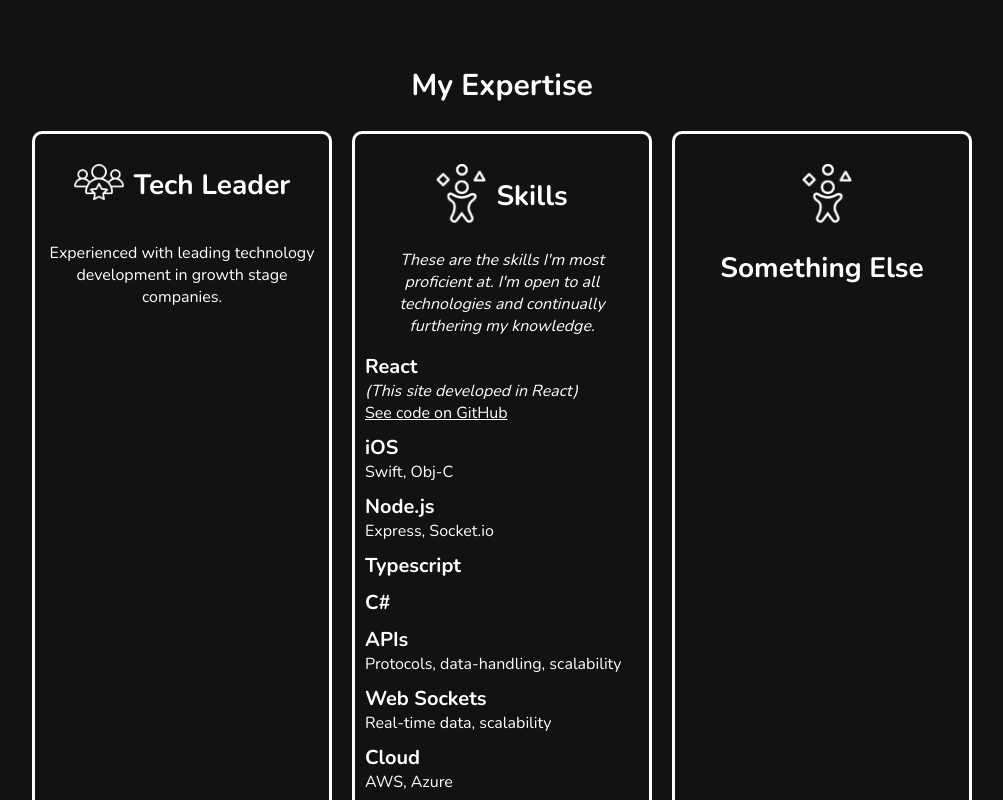
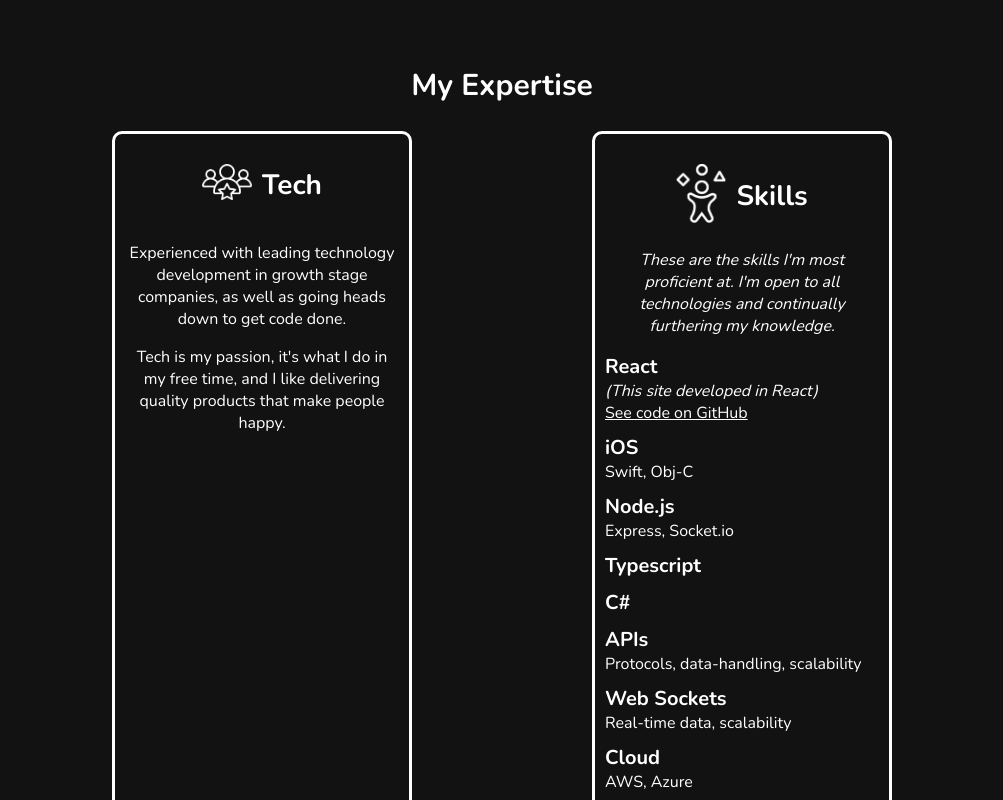
Before and after one commit to mrichhub/mikerichards.tech, a React (Vite) app: page /portfolio in a window 1280 px wide. Shown: the part 1480-2280 px from the top of the page, without its empty margins (138-1141 px from the left). Built offline with nearby package versions, Linux system fonts and the light colour scheme.

Commit message:
Last minute touches

```diff
--- a/index.html
+++ b/index.html
@@ -2,13 +2,35 @@
 <html lang="en">
 	<head>
 		<meta charset="UTF-8" />
-		<link rel="icon" type="image/svg+xml" href="/vite.svg" />
+		<link rel="icon" type="image/x-icon" href="/favicon.ico" />
 		<meta name="viewport" content="width=device-width, initial-scale=1.0" />
 		<title>Mike Richards - Technologist / Startup Founder / Full-Stack Engineer</title>
 
 		<link rel="preconnect" href="https://fonts.googleapis.com" />
 		<link rel="preconnect" href="https://fonts.gstatic.com" crossorigin />
 		<link href="https://fonts.googleapis.com/css2?family=Nunito:wght@200;400;700&family=Poppins:wght@100;200;300;600&display=swap" rel="stylesheet" />
+
+			<!-- Search Engine -->
+		<meta name="image" content="https://v2.mikerichards.tech/mike-richards-avatar.png" />
+		<!-- Schema.org for Google -->
+		<meta itemprop="name" content="Mike Richards - Technologist / Startup Founder / Full-Stack Engineer" />
+		<meta itemprop="image" content="https://v2.mikerichards.tech/mike-richards-avatar.png" />
+		<meta itemprop="description" content="Technologist, startup founder, full-stack engineer and more." />
+		<!-- Twitter -->
+		<meta name="twitter:card" content="summary" />
+		<meta name="twitter:title" content="Mike Richards - Technologist / Startup Founder / Full-Stack Engineer" />
+		<meta name="twitter:description" content="Architect, developer, startup founder and more. I have created and worked on a number of successful apps that range in technologies. I'm passionate about tech, its applications and how it's used. I'm always on the lookout for innovative ideas that I can help with." />
+		<meta name="twitter:site" content="@mmrichards" />
+		<meta name="twitter:creator" content="@mmrichards" />
+		<meta name="twitter:image:src" content="https://v2.mikerichards.tech/mike-richards-avatar.png" />
+		<!-- Open Graph general (Facebook, Pinterest & Google+) -->
+		<meta name="og:title" content="Mike Richards - Technologist / Startup Founder / Full-Stack Engineer" />
+		<meta name="og:description" content="Architect, developer, startup founder and more. I have created and worked on a number of successful apps that range in technologies. I'm passionate about tech, its applications and how it's used. I'm always on the lookout for innovative ideas that I can help with." />
+		<meta name="og:image:secure_url" content="https://v2.mikerichards.tech/mike-richards-avatar.png" />
+		<meta property="og:image" content="https://v2.mikerichards.tech/mike-richards-avatar.png" />
+		<meta name="og:url" content="https://mikerichards.tech" />
+		<meta name="og:site_name" content="Mike Richards - Technologist / Startup Founder / Full-Stack Engineer" />
+		<meta name="og:type" content="website" />
 	</head>
 	<body>
 		<div id="root"></div>
--- a/src/components/pages/portfolio.scss
+++ b/src/components/pages/portfolio.scss
@@ -218,7 +218,7 @@ a {
 
 					div {
 						box-sizing: border-box;
-						flex: 1 0 33.33%;
+						flex: 1 0 50%;
 						padding: 10px;
 					}
 
--- a/src/components/pages/portfolio.tsx
+++ b/src/components/pages/portfolio.tsx
@@ -146,11 +146,14 @@ export default function PortfolioPage() {
 										<img src={leaderIcon} alt="Leader" />
 									</div>
 									<div className="headline">
-										<h4><TypewriterWhenVisible text="Tech Leader" delay={500} /></h4>
+										<h4><TypewriterWhenVisible text="Tech" delay={500} /></h4>
 									</div>
 								</div>
 								<p>
-									Experienced with leading technology development in growth stage companies.
+									Experienced with leading technology development in growth stage companies, as well as going heads down to get code done.
+								</p>
+								<p>
+									Tech is my passion, it's what I do in my free time, and I like delivering quality products that make people happy.
 								</p>
 							</div>
 						</AnimateInWhenVisible>
@@ -208,7 +211,7 @@ export default function PortfolioPage() {
 							</div>
 						</AnimateInWhenVisible>
 
-						<AnimateInWhenVisible delay={750}>
+						{/* <AnimateInWhenVisible delay={750}>
 							<div className="item">
 								<div className="header">
 									<div className="icon">
@@ -219,7 +222,7 @@ export default function PortfolioPage() {
 									</div>
 								</div>
 							</div>
-						</AnimateInWhenVisible>
+						</AnimateInWhenVisible> */}
 					</div>
 				</div>
 
```
Also changed, not shown: public/mike-richards-avatar.png (added), 1 other file (tests, documents, lock files or other folders).
